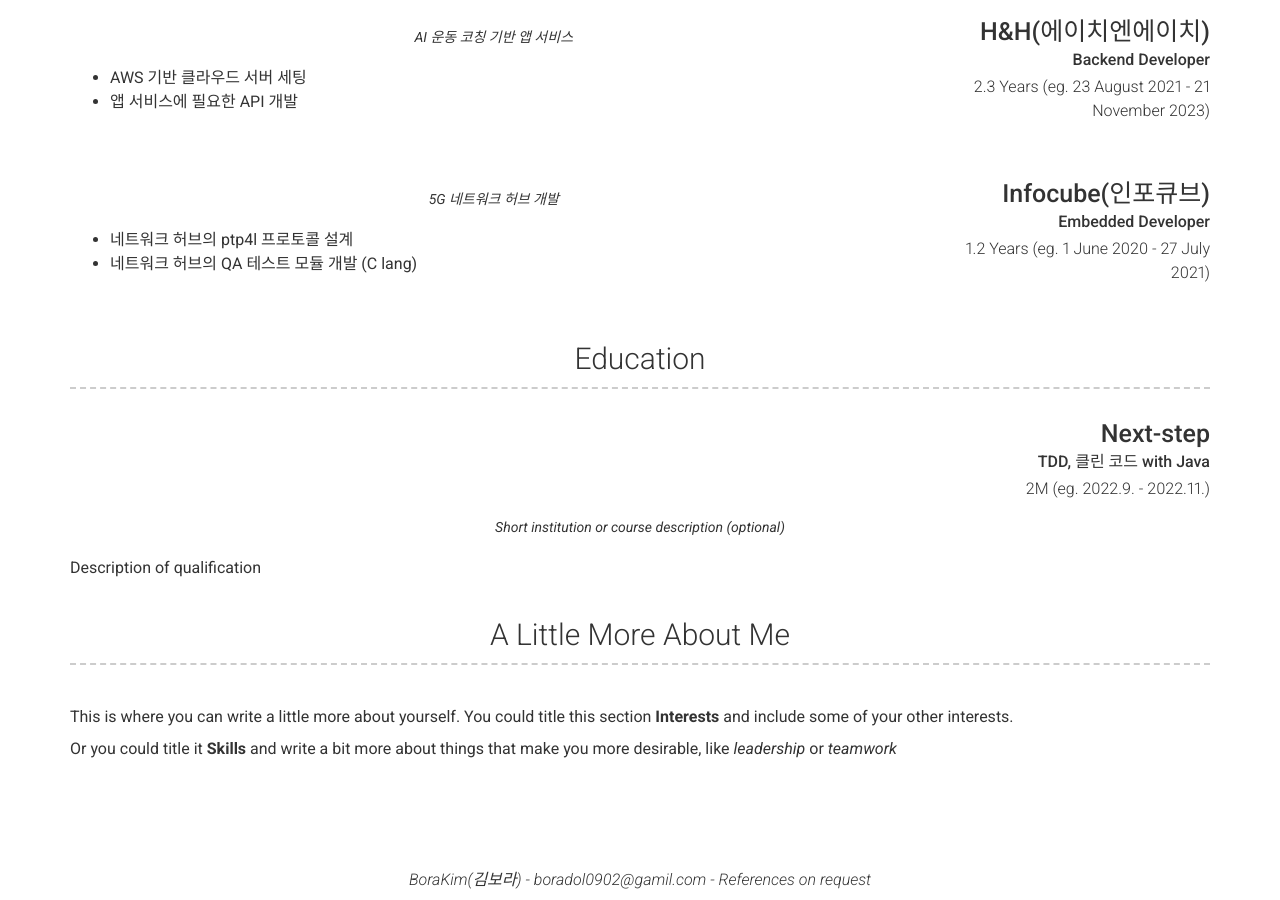
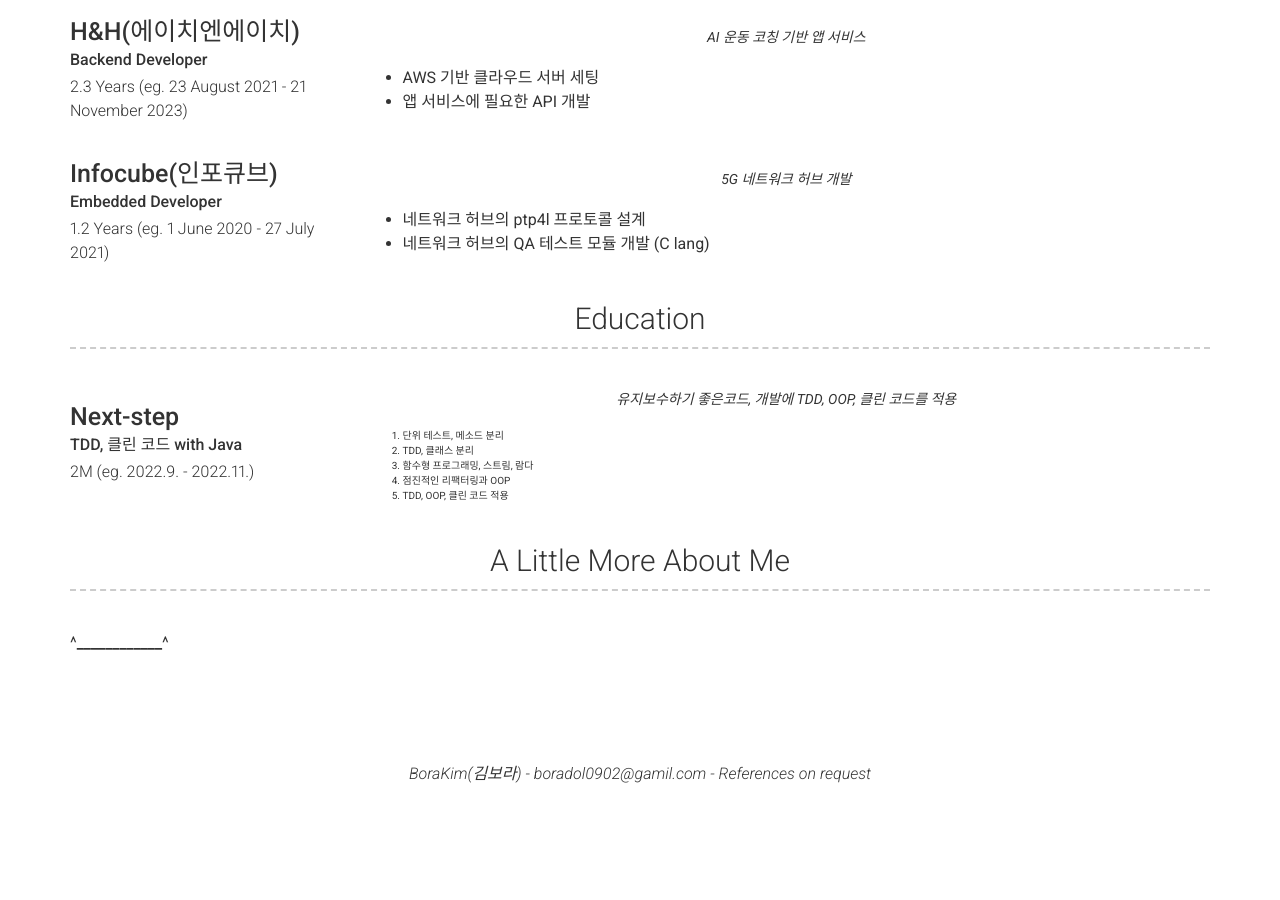
Before and after one commit to boradol/boradol.github.io, a Jekyll site: the page built from index.md, in a window 1280 px wide and 900 px high, scrolled down 1147 px. Built offline with Jekyll 4.4.1, drawn with Linux system fonts in a browser that asks for light colours; nearby versions of some CDN libraries; after the commit the page ends 1941 px from its top, so only the background shows below that.

Commit message:
Add Education

```diff
--- a/_config.yml
+++ b/_config.yml
@@ -114,7 +114,7 @@ content:
   - title: Experience
     layout: list
     content:
-      - layout: right
+      - layout: top-left
         title: H&H(에이치엔에이치)
         sub_title: Backend Developer
         caption: 2.3 Years (eg. 23 August 2021 - 21 November 2023)
@@ -124,7 +124,7 @@ content:
         description: | # this will include new lines to allow paragraphs
           - AWS 기반 클라우드 서버 세팅
           - 앱 서비스에 필요한 API 개발
-      - layout: right
+      - layout: top-left
         title: Infocube(인포큐브)
         sub_title: Embedded Developer
         caption: 1.2 Years (eg. 1 June 2020 - 27 July 2021)
@@ -137,20 +137,22 @@ content:
   - title: Education
     layout: list
     content:
-      - layout: top-right
+      - layout: top-left
         title: Next-step
         sub_title: TDD, 클린 코드 with Java
         caption: 2M (eg. 2022.9. - 2022.11.)
         quote: >
-          Short institution or course description (optional)
+          유지보수하기 좋은코드, 개발에 TDD, OOP, 클린 코드를 적용
         description: | # this will include new lines to allow paragraphs
-          Description of qualification
+          1. 단위 테스트, 메소드 분리
+          2. TDD, 클래스 분리
+          3. 함수형 프로그래밍, 스트림, 람다
+          4. 점진적인 리팩터링과 OOP
+          5. TDD, OOP, 클린 코드 적용
   - title: A Little More About Me
     layout: text
     content: | # this will include new lines to allow paragraphs
-      This is where you can write a little more about yourself. You could title this section **Interests** and include some of your other interests.
-
-      Or you could title it **Skills** and write a bit more about things that make you more desirable, like *leadership* or *teamwork*
+      ^____________________________________^
 
 # Footer
 footer_show_references: true
```
